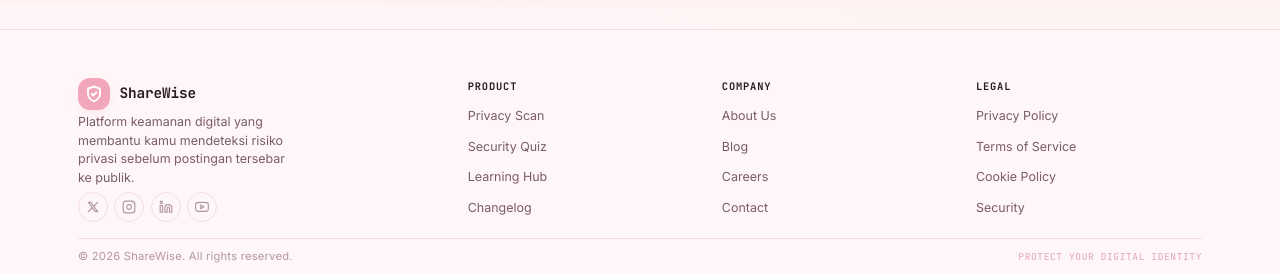
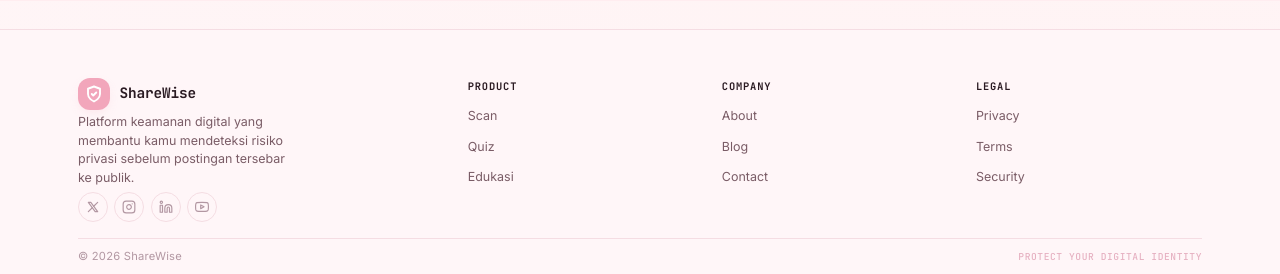
Before and after one commit to sopiiiiiiiiiiiiii/Oversharing, a Flask app: page /about in a window 1280 px wide. Shown: the part 4474-4748 px from the top of the page. Run offline with Flask 3, Linux system fonts and the light colour scheme.

Commit message:
Update base.html

```diff
--- a/templates/base.html
+++ b/templates/base.html
@@ -15,15 +15,14 @@
 
 <body>
 
-    <!-- ===== PAGE TRANSITION WRAPPER ===== -->
+    <!-- ===== PAGE TRANSITION ===== -->
     <div class="page-transition" id="pageTransition">
         <div class="page-content">
 
-            <!-- ===== NAVBAR ===== -->
+            <!-- ===== NAVBAR DENGAN TOGGLE ===== -->
             <nav class="navbar" id="navbar">
                 <div class="container nav-container">
                     <a href="/" class="logo" id="logoLink">
-                        <!-- Logo baru: SVG perisai + teks -->
                         <span class="logo-mark">
                             <svg width="28" height="28" viewBox="0 0 24 24" fill="none" stroke="white" stroke-width="2.5" stroke-linecap="round" stroke-linejoin="round">
                                 <path d="M12 22s8-4 8-10V5l-8-3-8 3v7c0 6 8 10 8 10z"/>
@@ -33,6 +32,14 @@
                         <span class="logo-text">ShareWise</span>
                     </a>
 
+                    <!-- Tombol Hamburger -->
+                    <button class="menu-toggle" id="menuToggle" aria-label="Toggle menu" aria-expanded="false">
+                        <span></span>
+                        <span></span>
+                        <span></span>
+                    </button>
+
+                    <!-- Menu Links -->
                     <ul class="nav-links" id="navLinks">
                         <li><a href="/" {% if request.path == '/' %}class="active"{% endif %}>Home</a></li>
                         <li><a href="/about" {% if request.path == '/about' %}class="active"{% endif %}>About</a></li>
@@ -48,10 +55,12 @@
                 {% block content %}{% endblock %}
             </main>
 
-            <!-- ===== FOOTER PREMIUM ===== -->
+            <!-- ===== FOOTER PREMIUM (PENDEEK DI HP) ===== -->
             <footer class="footer-premium">
                 <div class="container">
+                    <!-- Grid Footer (full di desktop, pendek di HP) -->
                     <div class="footer-grid">
+                        <!-- Brand -->
                         <div class="footer-col brand-col">
                             <a href="/" class="logo footer-logo">
                                 <span class="logo-mark">
@@ -62,12 +71,14 @@
                                 </span>
                                 <span class="logo-text">ShareWise</span>
                             </a>
-                            <p class="footer-desc">
+                            <!-- Deskripsi: sembunyi di HP -->
+                            <p class="footer-desc hide-mobile">
                                 Platform keamanan digital yang membantu kamu
                                 mendeteksi risiko privasi sebelum postingan
                                 tersebar ke publik.
                             </p>
-                            <div class="footer-social">
+                            <!-- Sosmed: sembunyi di HP -->
+                            <div class="footer-social hide-mobile">
                                 <a href="#" class="social-link" aria-label="Twitter">
                                     <svg width="18" height="18" viewBox="0 0 24 24" fill="none" stroke="currentColor" stroke-width="2" stroke-linecap="round" stroke-linejoin="round">
                                         <path d="M4 4l11.733 16h4.267l-11.733 -16z"/>
@@ -96,50 +107,51 @@
                                 </a>
                             </div>
                         </div>
+
+                        <!-- Product: di HP jadi 2 kolom kecil -->
                         <div class="footer-col">
                             <h4 class="footer-heading">Product</h4>
                             <ul class="footer-links">
-                                <li><a href="/analyze">Privacy Scan</a></li>
-                                <li><a href="/quiz">Security Quiz</a></li>
-                                <li><a href="/education">Learning Hub</a></li>
-                                <li><a href="#">Changelog</a></li>
+                                <li><a href="/analyze">Scan</a></li>
+                                <li><a href="/quiz">Quiz</a></li>
+                                <li><a href="/education">Edukasi</a></li>
                             </ul>
                         </div>
+
+                        <!-- Company: di HP jadi 2 kolom kecil -->
                         <div class="footer-col">
                             <h4 class="footer-heading">Company</h4>
                             <ul class="footer-links">
-                                <li><a href="/about">About Us</a></li>
+                                <li><a href="/about">About</a></li>
                                 <li><a href="#">Blog</a></li>
-                                <li><a href="#">Careers</a></li>
                                 <li><a href="#">Contact</a></li>
                             </ul>
                         </div>
+
+                        <!-- Legal: di HP jadi 2 kolom kecil -->
                         <div class="footer-col">
                             <h4 class="footer-heading">Legal</h4>
                             <ul class="footer-links">
-                                <li><a href="#">Privacy Policy</a></li>
-                                <li><a href="#">Terms of Service</a></li>
-                                <li><a href="#">Cookie Policy</a></li>
+                                <li><a href="#">Privacy</a></li>
+                                <li><a href="#">Terms</a></li>
                                 <li><a href="#">Security</a></li>
                             </ul>
                         </div>
                     </div>
+
+                    <!-- Bottom Bar -->
                     <div class="footer-bottom-bar">
-                        <span class="footer-copy">&copy; 2026 ShareWise. All rights reserved.</span>
-                        <span class="footer-tagline">Protect your digital identity</span>
+                        <span class="footer-copy">&copy; 2026 ShareWise</span>
+                        <span class="footer-tagline hide-mobile">Protect your digital identity</span>
                     </div>
                 </div>
             </footer>
 
-        </div> <!-- /page-content -->
-    </div> <!-- /page-transition -->
-        <!-- ===== BACK TO TOP BUTTON ===== -->
-    <button
-        id="backToTop"
-        class="back-to-top"
-        aria-label="Kembali ke atas"
-        title="Kembali ke atas"
-    >
+        </div>
+    </div>
+
+    <!-- ===== BACK TO TOP ===== -->
+    <button id="backToTop" class="back-to-top" aria-label="Kembali ke atas">
         <svg width="24" height="24" viewBox="0 0 24 24" fill="none" stroke="currentColor" stroke-width="2.5" stroke-linecap="round" stroke-linejoin="round">
             <polyline points="18 15 12 9 6 15"/>
         </svg>
```
